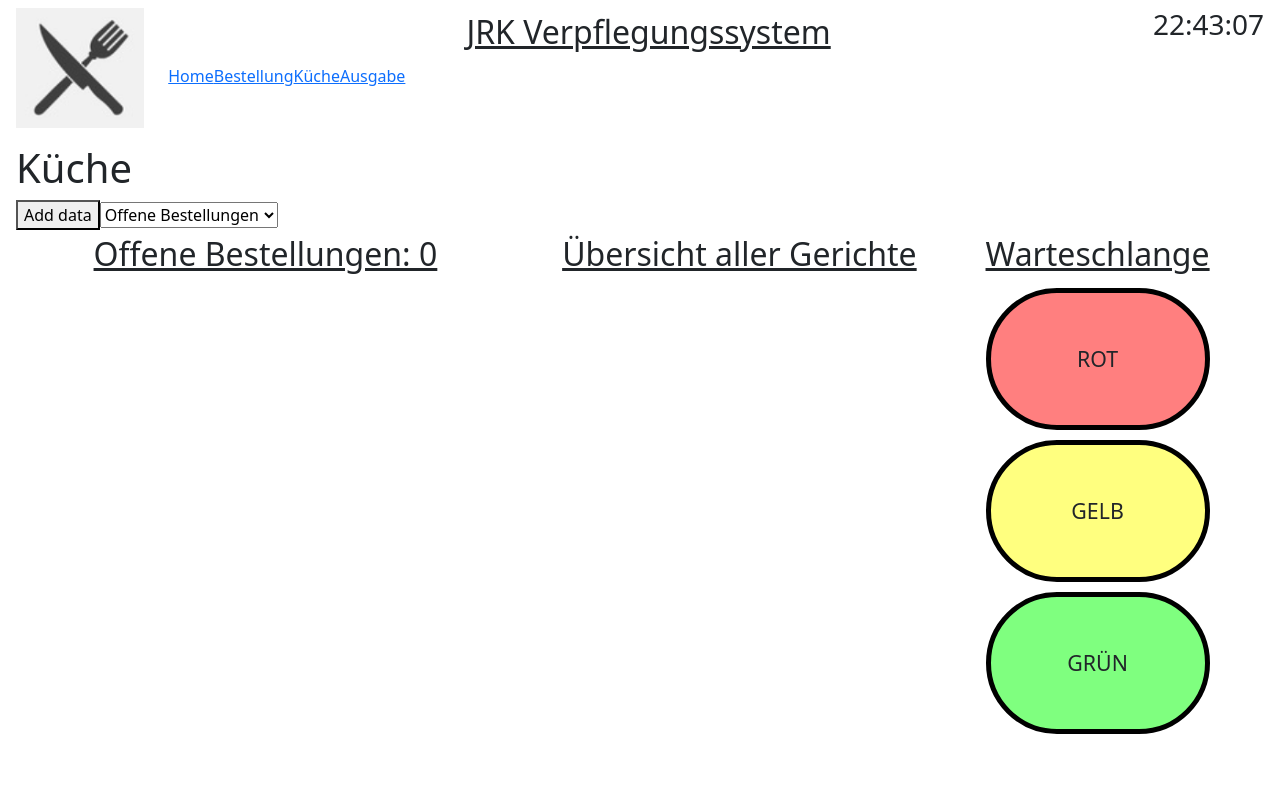
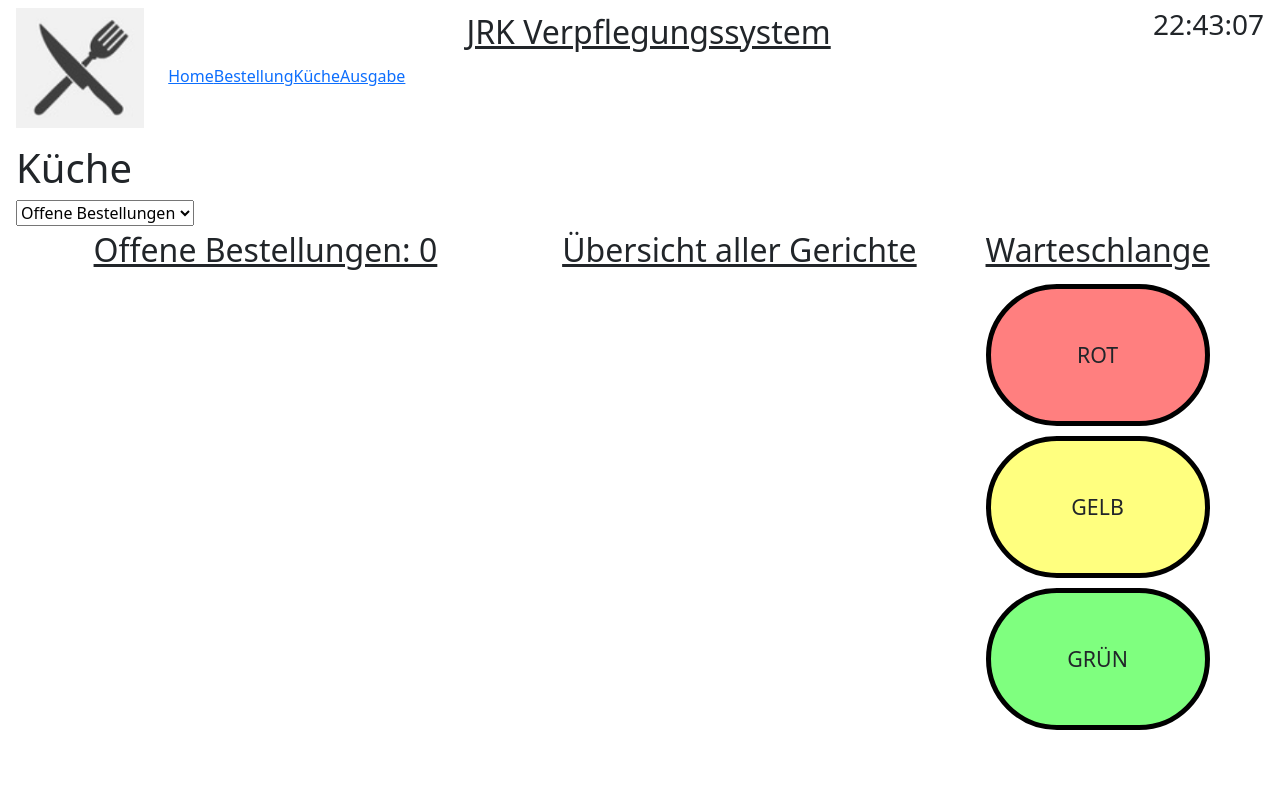
Before and after one commit to trompete11/FFW-Projekt_Essen_System, a Vue app: page /kueche in a window 1280 px wide. Shown: the top 800 px of the page. Built offline with nearby package versions, Linux system fonts and the light colour scheme.

Commit message:
Update KuecheView.vue

```diff
--- a/src/views/KuecheView.vue
+++ b/src/views/KuecheView.vue
@@ -1,7 +1,7 @@
 <template>
   <div>
     <h1>Küche</h1>
-    <button @click="addData">Add data</button>
+    <!--<button @click="addData">Add data</button> to add Test Data for Debug -->
     <select v-model="filter" id="combo">
       <option value="open">Offene Bestellungen</option>
       <option value="done">Fertige Bestellungen</option>
```
